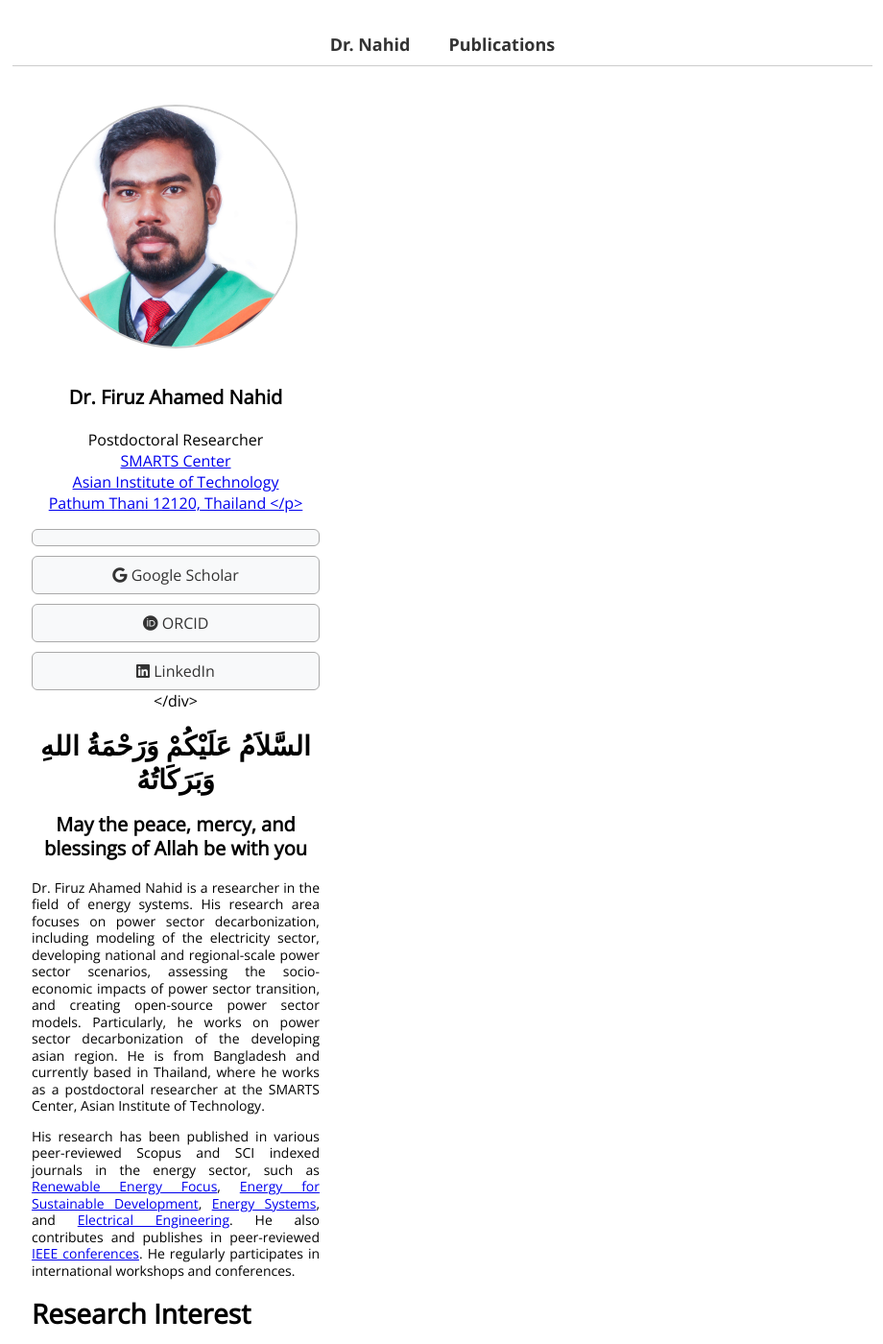
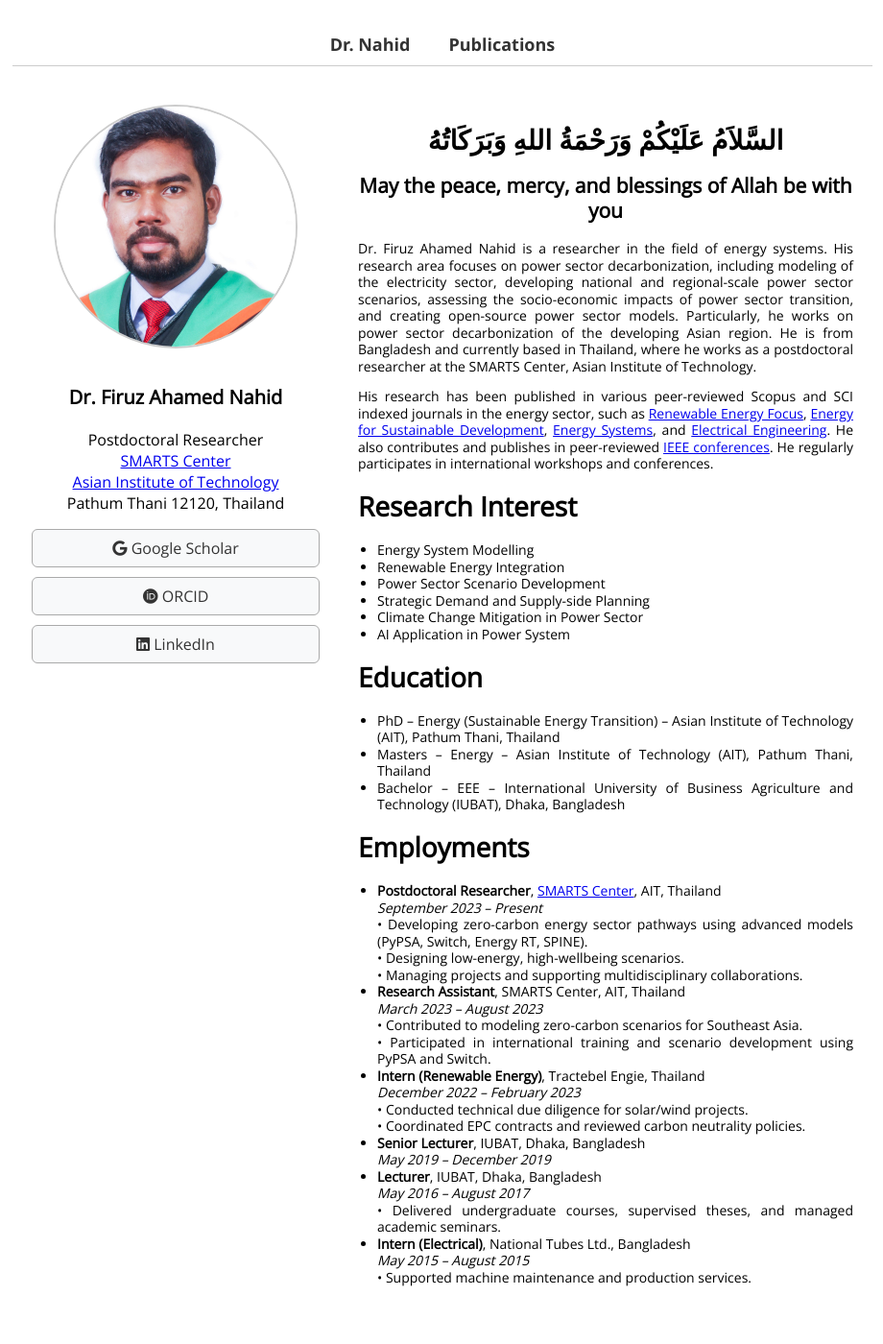
Before and after one commit to FiruzAhamed/firuzahamed.github.io, a Jekyll site: the page built from index.md, in a window 1280 px wide and 1400 px high. Shown: the whole window at 96% size, without its empty margins (179-1099 px from the left). Built offline with Jekyll 4.4.1, drawn with Linux system fonts in a browser that asks for light colours; some of the changed text lies outside the part shown.

Commit message:
Update index.md
Signed-off-by: Firuz Ahamed Nahid <122635742+FiruzAhamed@users.noreply.github.com>

```diff
--- a/index.md
+++ b/index.md
@@ -18,12 +18,16 @@ permalink: /
   <!-- LEFT SECTION: PHOTO + BUTTONS -->
   <div class="left-panel">
     <img src="/image/Untitled design.png" alt="Dr. Nahid" class="profile-pic">
+
     <h2>Dr. Firuz Ahamed Nahid</h2>
-    <p> Postdoctoral Researcher <br>
-    <a href="https://smartscenter.ait.ac.th/smarts-people" target="_blank">SMARTS Center</a><br>
-    <a href="https://ait.ac.th/" target="_blank"> Asian Institute of Technology<br>
-    Pathum Thani 12120, Thailand
+
+    <p>
+      Postdoctoral Researcher <br>
+      <a href="https://smartscenter.ait.ac.th/smarts-people" target="_blank">SMARTS Center</a><br>
+      <a href="https://ait.ac.th/" target="_blank">Asian Institute of Technology</a><br>
+      Pathum Thani 12120, Thailand
     </p>
+
     <div class="link-buttons">
       <a href="https://scholar.google.com/citations?user=uqPruO4AAAAJ&hl=en" target="_blank"><i class="fab fa-google"></i> Google Scholar</a>
       <a href="https://orcid.org/0000-0002-2531-7640" target="_blank"><i class="fab fa-orcid"></i> ORCID</a>
@@ -31,44 +35,84 @@ permalink: /
     </div>
   </div>
 
-  <!-- RIGHT SECTION: BIO -->
+  <!-- RIGHT SECTION: BIO + CONTENT -->
   <div class="right-panel">
+
     <div class="intro-heading">
-      <h1> السَّلاَمُ عَلَيْكُمْ وَرَحْمَةُ اللهِ وَبَرَكَاتُهُ </h1>
-      <h2> May the peace, mercy, and blessings of Allah be with you </h2>
+      <h1>السَّلاَمُ عَلَيْكُمْ وَرَحْمَةُ اللهِ وَبَرَكَاتُهُ</h1>
+      <h2>May the peace, mercy, and blessings of Allah be with you</h2>
     </div>
+
     <p>
-      Dr. Firuz Ahamed Nahid is a researcher in the field of energy systems. His research area focuses on power sector decarbonization, including modeling of the electricity sector, developing national and regional-scale power sector scenarios, assessing the socio-economic impacts of power sector transition, and creating open-source power sector models. Particularly, he works on power sector decarbonization of the developing asian region. He is from Bangladesh and currently based in Thailand, where he works as a postdoctoral researcher at the SMARTS Center, Asian Institute of Technology.
+      Dr. Firuz Ahamed Nahid is a researcher in the field of energy systems. His research area focuses on power sector decarbonization, including modeling of the electricity sector, developing national and regional-scale power sector scenarios, assessing the socio-economic impacts of power sector transition, and creating open-source power sector models. Particularly, he works on power sector decarbonization of the developing Asian region. He is from Bangladesh and currently based in Thailand, where he works as a postdoctoral researcher at the SMARTS Center, Asian Institute of Technology.
     </p>
 
-   <p>
-  His research has been published in various peer-reviewed Scopus and SCI indexed journals in the energy sector, such as
-  <a href="https://www.sciencedirect.com/journal/renewable-energy-focus" target="_blank">Renewable Energy Focus</a>,
-  <a href="https://www.sciencedirect.com/journal/energy-for-sustainable-development" target="_blank">Energy for Sustainable Development</a>,
-  <a href="https://www.springer.com/journal/12667" target="_blank">Energy Systems</a>, and
-  <a href="https://www.springer.com/journal/202" target="_blank">Electrical Engineering</a>.
-  He also contributes and publishes in peer-reviewed
-  <a href="https://ieeexplore.ieee.org/Xplore/home.jsp" target="_blank">IEEE conferences</a>.
-  He regularly participates in international workshops and conferences.
-</p>
+    <p>
+      His research has been published in various peer-reviewed Scopus and SCI indexed journals in the energy sector, such as
+      <a href="https://www.sciencedirect.com/journal/renewable-energy-focus" target="_blank">Renewable Energy Focus</a>,
+      <a href="https://www.sciencedirect.com/journal/energy-for-sustainable-development" target="_blank">Energy for Sustainable Development</a>,
+      <a href="https://www.springer.com/journal/12667" target="_blank">Energy Systems</a>, and
+      <a href="https://www.springer.com/journal/202" target="_blank">Electrical Engineering</a>.
+      He also contributes and publishes in peer-reviewed
+      <a href="https://ieeexplore.ieee.org/Xplore/home.jsp" target="_blank">IEEE conferences</a>.
+      He regularly participates in international workshops and conferences.
+    </p>
 
-
-  <h1> Research Interest </h1>
+    <h1>Research Interest</h1>
     <ul>
-        <li> Energy System Modelling  </li>
-        <li> Renewable Energy Integration  </li>
-        <li> Power Sector Scenario Development  </li>
-        <li> Strategic Demand and Supply-side Planning   </li>
-        <li> Climate Change Mitigation in Power Sector  </li>
-        <li> AI Application in Power System  </li>
+      <li>Energy System Modelling</li>
+      <li>Renewable Energy Integration</li>
+      <li>Power Sector Scenario Development</li>
+      <li>Strategic Demand and Supply-side Planning</li>
+      <li>Climate Change Mitigation in Power Sector</li>
+      <li>AI Application in Power System</li>
     </ul>
 
-  <h1> Education </h1>
-      <ul>
-        <li> PhD - Energy (Sustainable Energy Transition) -  Asian Institute of Technology (AIT) - Pathum Thani, Thailand </li>
-        <li> Masters - Energy - Asian Institute of Technology (AIT) - Pathum Thani, Thailand  </li>
-        <li> Bachellors - EEE - International University of Business Agriculture and Technology (IUBAT) - Dhaka, Bangladesh  </li>
+    <h1>Education</h1>
+    <ul>
+      <li>PhD – Energy (Sustainable Energy Transition) – Asian Institute of Technology (AIT), Pathum Thani, Thailand</li>
+      <li>Masters – Energy – Asian Institute of Technology (AIT), Pathum Thani, Thailand</li>
+      <li>Bachelor – EEE – International University of Business Agriculture and Technology (IUBAT), Dhaka, Bangladesh</li>
     </ul>
-  <h1> Employments </h1>
-  </div>
-</div>
+
+    <h1>Employments</h1>
+    <ul>
+      <li>
+        <strong>Postdoctoral Researcher</strong>,
+        <a href="https://smartscenter.ait.ac.th/smarts-people" target="_blank">SMARTS Center</a>, AIT, Thailand <br>
+        <em>September 2023 – Present</em><br>
+        • Developing zero-carbon energy sector pathways using advanced models (PyPSA, Switch, Energy RT, SPINE).<br>
+        • Designing low-energy, high-wellbeing scenarios.<br>
+        • Managing projects and supporting multidisciplinary collaborations.
+      </li>
+      <li>
+        <strong>Research Assistant</strong>, SMARTS Center, AIT, Thailand<br>
+        <em>March 2023 – August 2023</em><br>
+        • Contributed to modeling zero-carbon scenarios for Southeast Asia.<br>
+        • Participated in international training and scenario development using PyPSA and Switch.
+      </li>
+      <li>
+        <strong>Intern (Renewable Energy)</strong>, Tractebel Engie, Thailand<br>
+        <em>December 2022 – February 2023</em><br>
+        • Conducted technical due diligence for solar/wind projects.<br>
+        • Coordinated EPC contracts and reviewed carbon neutrality policies.
+      </li>
+      <li>
+        <strong>Senior Lecturer</strong>, IUBAT, Dhaka, Bangladesh<br>
+        <em>May 2019 – December 2019</em>
+      </li>
+      <li>
+        <strong>Lecturer</strong>, IUBAT, Dhaka, Bangladesh<br>
+        <em>May 2016 – August 2017</em><br>
+        • Delivered undergraduate courses, supervised theses, and managed academic seminars.
+      </li>
+      <li>
+        <strong>Intern (Electrical)</strong>, National Tubes Ltd., Bangladesh<br>
+        <em>May 2015 – August 2015</em><br>
+        • Supported machine maintenance and production services.
+      </li>
+    </ul>
+
+  </div> <!-- End of right-panel -->
+
+</div> <!-- End of homepage-container -->
```
